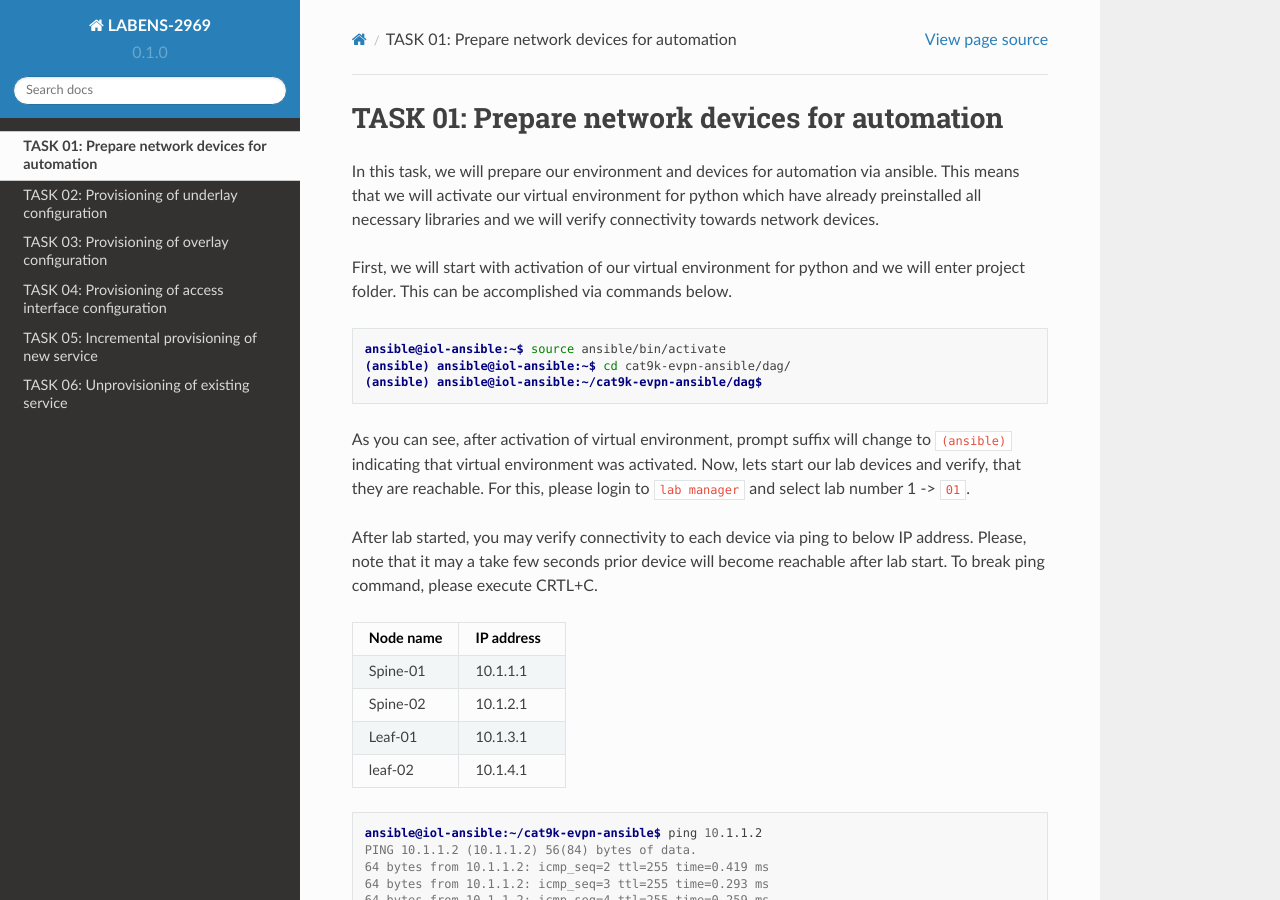
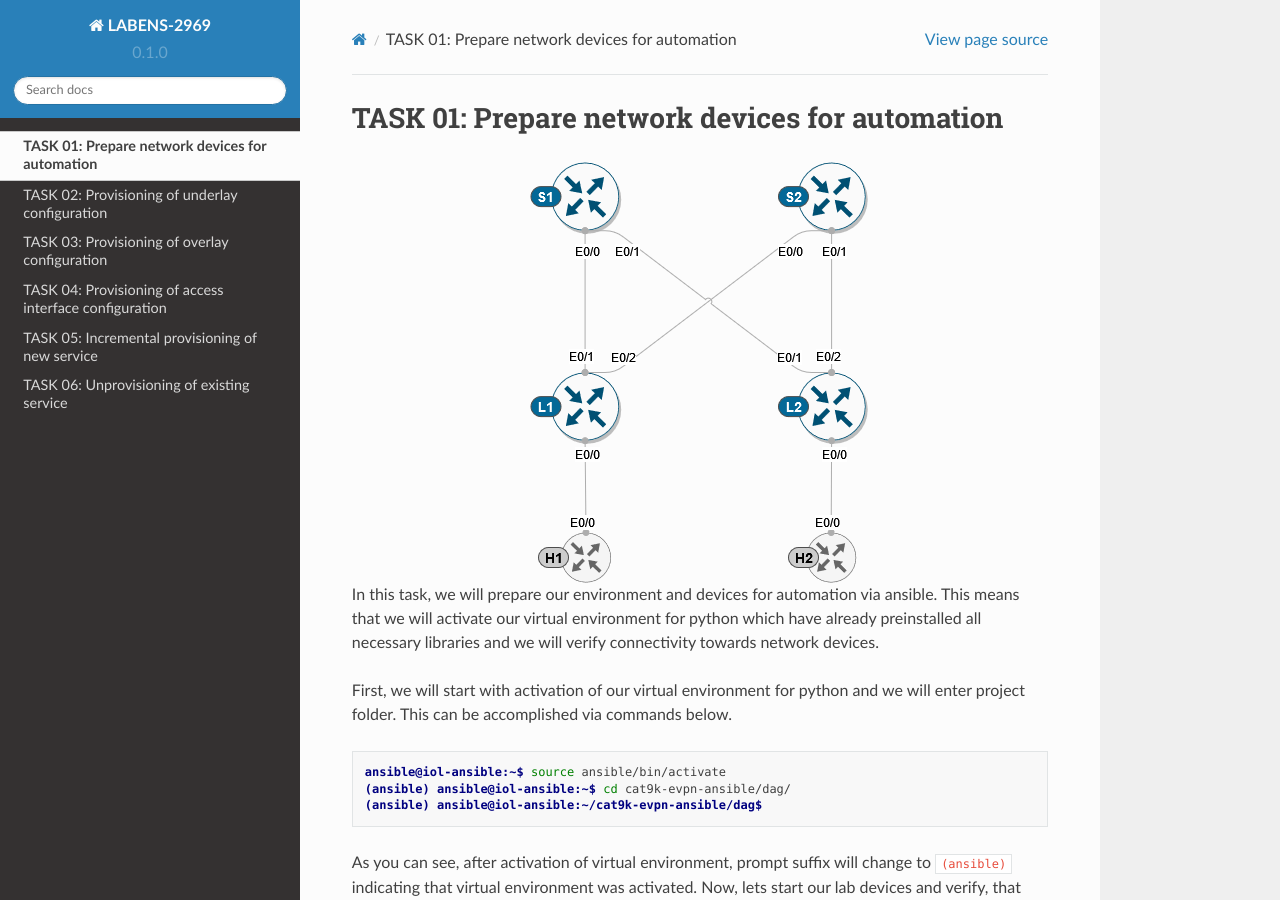
Before and after one commit to dvishchu/labens-2969, a Sphinx documentation site: the page built from docs/source/task_01.rst, in a window 1280 px wide and 900 px high. Built offline with Sphinx 7.4.7 and the Read the Docs theme 2.0.0, drawn with Linux system fonts in a browser that asks for light colours; pages that are not in the unit, such as notebooks, are missing from menus.

Commit message:
Adding topology to task01

```diff
--- a/docs/source/task_01.rst
+++ b/docs/source/task_01.rst
@@ -1,5 +1,8 @@
 TASK 01: Prepare network devices for automation
 ===============================================
+
+.. image:: assets/topology.png
+  :align: center
 
 In this task, we will prepare our environment and devices for automation via ansible. This means that we will activate our virtual environment for python which have already preinstalled all necessary libraries and we will verify connectivity towards network devices.
 
```
Also changed, not shown: docs/source/assets/topology.png (added).
